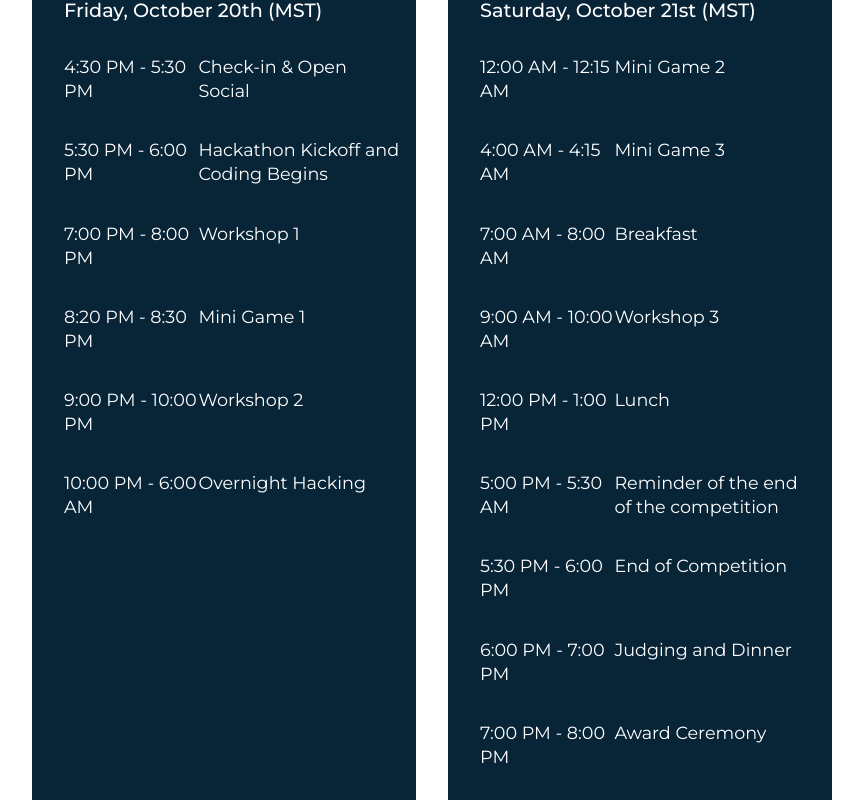
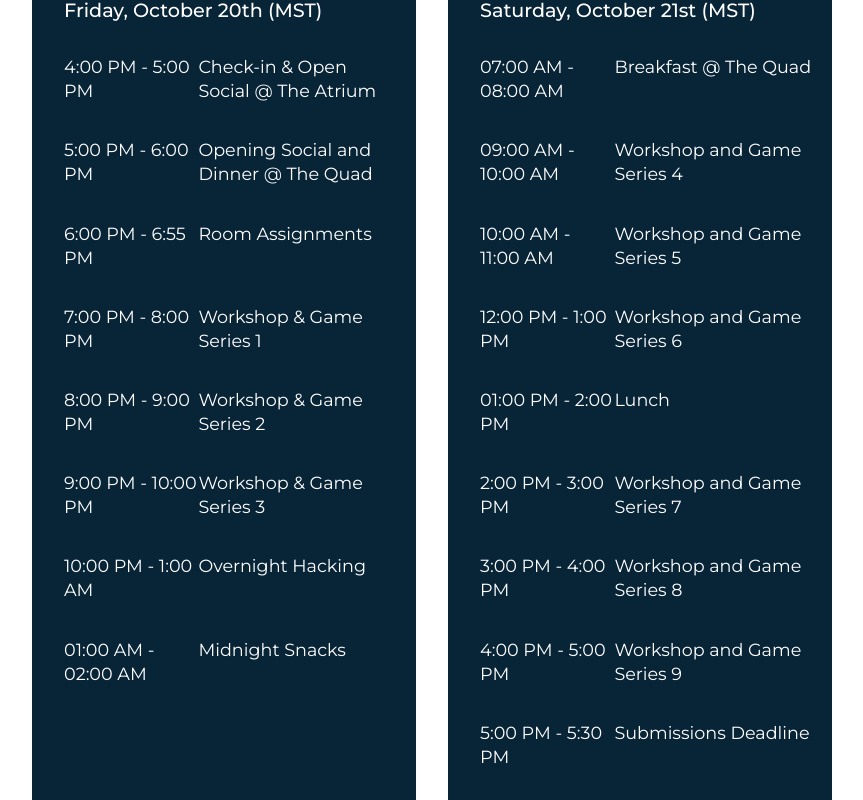
Before and after one commit to narah10/Hack-BYUI, a React (Create React App) app: page /Agenda in a window 1280 px wide. Shown: the part 280-1080 px from the top of the page, without its empty margins (208-1071 px from the left). Built offline with nearby package versions, Linux system fonts and the light colour scheme.

Commit message:
Updated Schedule

```diff
--- a/src/components/homepage/agenda.js
+++ b/src/components/homepage/agenda.js
@@ -4,41 +4,60 @@ function Agenda() {
   return (
     <div className={agenda.container}>
       <h3>Agenda</h3>
-        <p>We will be updating this schedule as it is not
-            finalized yet. Stay tuned for future announcements.</p>
+      <p>
+        We will be updating this schedule as it is not finalized yet. Stay tuned
+        for future announcements.
+      </p>
       <div class={agenda.bothContainer}>
         <div className={agenda.day1}>
           <div className={agenda.title}>
+            {/* Friday */}
             <h4>Day 1</h4>
             <p>Friday, October 20th (MST)</p>
           </div>
           <div className={agenda.schedule}>
             <div class={agenda.split}>
-                        <p>4:30 PM - 5:30 PM</p>
-                        <p>Check-in & Open Social
+              <p>4:00 PM - 5:00 PM</p>
+              <p>Check-in & Open Social @ The Atrium</p>
+            </div>
+            <div class={agenda.split}>
+              <p>5:00 PM - 6:00 PM</p>
+              <p>
+                Opening Social and Dinner @ The Quad <br />
               </p>
             </div>
+
             <div class={agenda.split}>
-                        <p>5:30 PM - 6:00 PM</p>
-                        <p>Hackathon Kickoff and Coding Begins <br/>
-                        </p>
+              <p>6:00 PM - 6:55 PM</p>
+              <p>Room Assignments </p>
             </div>
+
             <div class={agenda.split}>
               <p>7:00 PM - 8:00 PM</p>
-                        <p>Workshop 1 </p>
+              <p>Workshop & Game Series 1 </p>
             </div>
+
             <div class={agenda.split}>
-                        <p>8:20 PM - 8:30 PM</p>
-                        <p>Mini Game 1 </p>
+              <p>8:00 PM - 9:00 PM</p>
+              <p>Workshop & Game Series 2 </p>
             </div>
+
             <div class={agenda.split}>
               <p>9:00 PM - 10:00 PM</p>
-                        <p>Workshop 2</p>
+              <p>Workshop & Game Series 3</p>
             </div>
+
             <div class={agenda.split}>
-                        <p>10:00 PM - 6:00 AM</p>
+              <p>10:00 PM - 1:00 AM</p>
               <p>Overnight Hacking</p>
             </div>
+
+            <div class={agenda.split}>
+              <p>01:00 AM - 02:00 AM</p>
+              <p>Midnight Snacks</p>
+            </div>
+
+            {/* Saturday, Day2 */}
           </div>
         </div>
         <div className={agenda.day2}>
@@ -48,53 +67,59 @@ function Agenda() {
           </div>
           <div className={agenda.schedule}>
             <div class={agenda.split}>
-                    <p>12:00 AM - 12:15 AM</p>
-                    <p>Mini Game 2
-                    </p>
+              <p>07:00 AM - 08:00 AM</p>
+              <p>Breakfast @ The Quad</p>
             </div>
             <div class={agenda.split}>
-                    <p>4:00 AM - 4:15 AM</p>
-                    <p>Mini Game 3
-                    </p>
+              <p>09:00 AM - 10:00 AM</p>
+              <p>Workshop and Game Series 4</p>
             </div>
             <div class={agenda.split}>
-                    <p>7:00 AM - 8:00 AM</p>
-                    <p>Breakfast
-                    </p>
-                </div>
-                <div class={agenda.split}>
-                    <p>9:00 AM - 10:00 AM</p>
-                    <p>Workshop 3 </p>
+              <p>10:00 AM - 11:00 AM</p>
+              <p>Workshop and Game Series 5</p>
             </div>
             <div class={agenda.split}>
               <p>12:00 PM - 1:00 PM</p>
+              <p>Workshop and Game Series 6</p>
+            </div>
+            <div class={agenda.split}>
+              <p>01:00 PM - 2:00 PM</p>
               <p>Lunch</p>
             </div>
             <div class={agenda.split}>
-                    <p>5:00 PM - 5:30 AM</p>
-                    <p>Reminder of the end of the competition</p>
+              <p>2:00 PM - 3:00 PM</p>
+              <p>Workshop and Game Series 7</p>
             </div>
             <div class={agenda.split}>
-                    <p>5:30 PM - 6:00 PM</p>
-                    <p>End of Competition </p>
+              <p>3:00 PM - 4:00 PM</p>
+              <p>Workshop and Game Series 8 </p>
             </div>
             <div class={agenda.split}>
-                    <p>6:00 PM - 7:00 PM</p>
-                    <p>Judging and Dinner</p>
+              <p>4:00 PM - 5:00 PM</p>
+              <p>Workshop and Game Series 9</p>
             </div>
             <div class={agenda.split}>
-                    <p>7:00 PM - 8:00 PM</p>
-                    <p>Award Ceremony</p>
+              <p>5:00 PM - 5:30 PM</p>
+              <p>Submissions Deadline</p>
             </div>
             <div class={agenda.split}>
-                    <p>8:00 PM - 9:00 PM</p>
-                    <p>Event Conclusion</p>
+              <p>5:30 PM - 6:30 PM</p>
+              <p>Closing Dinner</p>
+            </div>
+
+            <div class={agenda.split}>
+              <p>6:30 PM - 6:40 PM</p>
+              <p>Judging and Presentation</p>
+            </div>
+
+            <div class={agenda.split}>
+              <p>6:45 PM - 7:40 PM</p>
+              <p>Closing Social & Award Ceremony</p>
             </div>
           </div>
         </div>
       </div>
     </div>
-
   );
 }
 
--- a/src/components/navbar.js
+++ b/src/components/navbar.js
@@ -1,7 +1,8 @@
 import React, { useState } from "react";
 import Hamburger from "./hamburger";
 import navbar from "./navbar.module.css";
-import ihack from "./assets/ihack-logo.png";
+import ihack from "./assets/new-ihack-logo.png";
+// import ihack2024 from "./assets/ihack2024.png";
 import { Link } from "react-router-dom";
 
 export default function Navbar() {
```
Also changed, not shown: src/components/assets/new-ihack-logo.png (added). Lines whose indentation alone changed are shown as unchanged.
